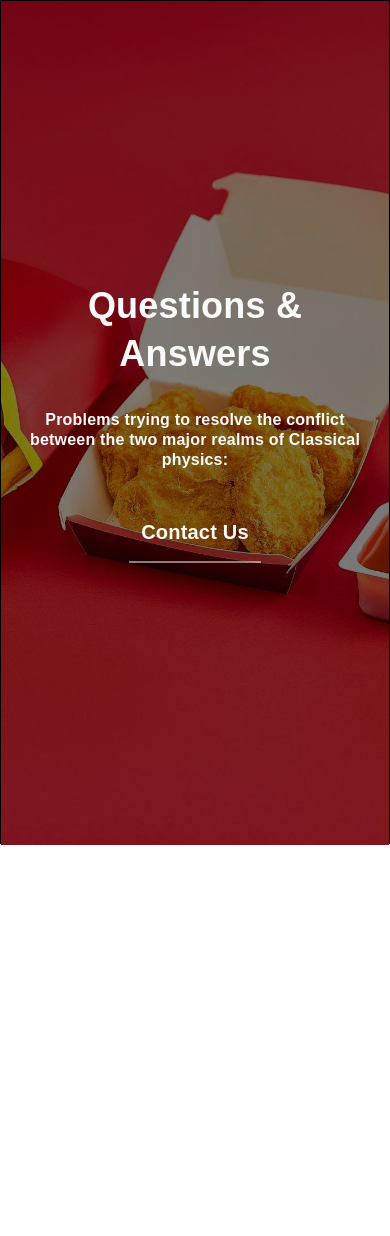
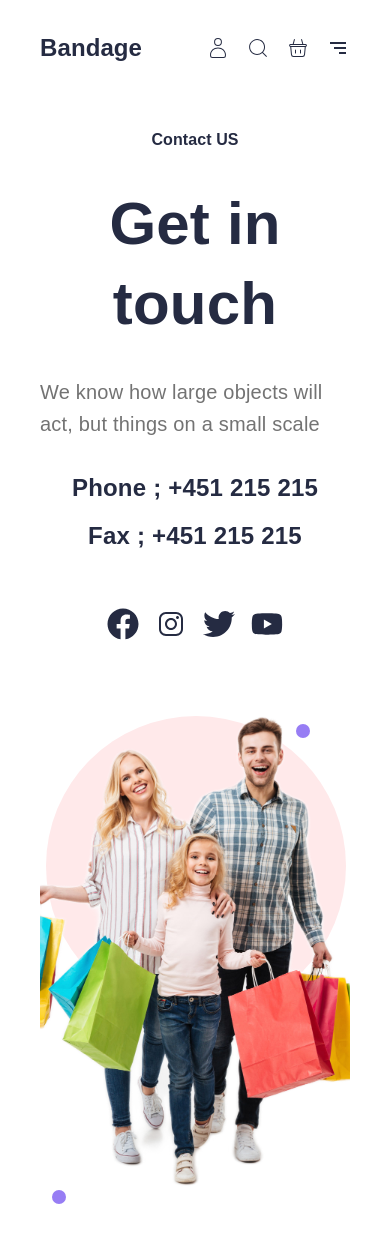
Before and after one commit to MuhammedZeki/D-nemProjesi-ecommers, a React (Vite) app: page /contact in a window 390 px wide. Before the commit the page ends 845 px from the top, so only its background shows below. Built offline with nearby package versions, Linux system fonts and the light colour scheme.

Commit message:
ContactHero is done and mobile

```diff
--- a/src/App.jsx
+++ b/src/App.jsx
@@ -3,9 +3,10 @@ import Home from "./pages/Home";
 import Shop from "./pages/Shop";
 import ModelOpenProvider from "./context/ModelOpen";
 import ProductDetails from "./pages/ProductDetails";
-import Contact from "./pages/Contact";
+import Contact1 from "./pages/Contact1";
 import Team from "./pages/Team";
 import About from "./pages/About";
+import Contact from "./pages/Contact";
 
 const App = () => {
   return (
@@ -15,6 +16,7 @@ const App = () => {
           <Route exact path="/" element={<Home />} />
           <Route path="/shop" element={<Shop />} />
           <Route path="/productDetails" element={<ProductDetails />} />
+          <Route path="/contact1" element={<Contact1 />} />
           <Route path="/contact" element={<Contact />} />
           <Route path="/about" element={<About />} />
           <Route path="/team" element={<Team />} />
--- /dev/null
+++ b/src/components/contact/ContactHero.jsx
@@ -0,0 +1,51 @@
+import { FaFacebook, FaTwitter, FaYoutube } from "react-icons/fa";
+import { IoLogoInstagram } from "react-icons/io";
+
+const ContactHero = () => {
+  return (
+    <div className="flex items-center w-full px-10 lg:w-[75%] mx-auto py-8">
+      <div className="w-full lg:flex lg:flex-row lg:items-center flex flex-col gap-10 lg:gap-0">
+        <div className="font-montserrat flex flex-col items-center lg:items-start gap-8">
+          <h5 className="font-bold leading-6 tracking-[0.1px] text-[#252B42]">
+            Contact US
+          </h5>
+          <h1 className="font-bold text-center lg:text-start text-6xl leading-20 tracking-[0.2px] text-[#252B42]">
+            Get in touch
+          </h1>
+          <p className="font-medium text-xl leading-8 tracking-[0.2px] text-[#737373]">
+            We know how large objects will act, but things on a small scale
+          </p>
+          <div className="flex flex-col gap-4">
+            <p className="font-bold text-center lg:text-start text-2xl leading-8 tracking-[0.2px] text-[#252B42]">
+              Phone ; +451 215 215
+            </p>
+            <p className="font-bold text-center lg:text-start text-2xl leading-8 tracking-[0.2px] text-[#252B42]">
+              Fax ; +451 215 215
+            </p>
+          </div>
+          <div className="flex items-center gap-4 my-6 lg:my-0 text-[#252B42]">
+            <FaFacebook className="w-8 h-8" />
+            <IoLogoInstagram className="w-8 h-8" />
+            <FaTwitter className="w-8 h-8" />
+            <FaYoutube className="w-8 h-8" />
+          </div>
+        </div>
+        <div className="relative">
+          <img
+            src="/contact/img.png"
+            className="lg:w-[801px] h-[500px] w-full object-cover relative z-20"
+            alt=""
+          />
+          <div className="bg-[#FFE9EA] lg:w-[77px] lg:h-[77px] rounded-full absolute lg:top-5 lg:left-25"></div>
+          <div className="bg-[#FFE9EA] lg:w-[30px] lg:h-[30px] rounded-full absolute lg:top-45 lg:right-25"></div>
+          <div className="bg-[#FFE9EA] lg:w-[450px] lg:h-[450px] h-[300px] w-[300px] rounded-full absolute lg:top-3 lg:right-35 top-3 right-1 z-10"></div>
+          <div className="bg-[#977DF4] w-3.5 h-3.5 rounded-full absolute lg:bottom-10 lg:left-30 left-3 bottom-0"></div>
+          <div className="bg-[#977DF4] w-3.5 h-3.5 rounded-full absolute lg:top-25 lg:right-30 top-5 right-10"></div>
+          <div></div>
+        </div>
+      </div>
+    </div>
+  );
+};
+
+export default ContactHero;
--- a/src/components/team/TeamCallAction.jsx
+++ b/src/components/team/TeamCallAction.jsx
@@ -1,6 +1,6 @@
 import { FaFacebook, FaTwitter, FaYoutube } from "react-icons/fa";
 import { IoLogoInstagram } from "react-icons/io5";
-
+import { PiArrowArcRightLight } from "react-icons/pi";
 const TeamCallAction = () => {
   return (
     <div className="flex items-center justify-center my-10">
--- a/src/pages/Contact.jsx
+++ b/src/pages/Contact.jsx
@@ -1,23 +1,11 @@
+import ContactHero from "../components/contact/ContactHero";
+import UpperMenu from "../components/home/UpperMenu";
+
 const Contact = () => {
   return (
-    <div className="relative h-screen border border-black ">
-      <img
-        src="/home/homeBanner.jpg"
-        className="object-cover h-screen w-full"
-      />
-      <div className="absolute top-0 left-0 h-screen w-full bg-black/50"></div>
-      <div className="flex flex-col px-5 w-full items-center justify-center gap-8 font-montserrat absolute top-[50%] left-[50%] -translate-x-1/2 -translate-y-1/2 text-center">
-        <h2 className="font-bold text-4xl  leading-12 tracking-[0.2px] text-[#FAFAFA]">
-          Questions & Answers
-        </h2>
-        <p className="font-semibold leading-5 tracking-[0.2px] text-[#FAFAFA]">
-          Problems trying to resolve the conflict between the two major realms
-          of Classical physics:{" "}
-        </p>
-        <button className="text-[#FAFAFA] cursor-pointer font-semibold text-xl px-3 py-5 leading-5 tracking-[0.2px] border-b border-b-[#FAFAFA]">
-          Contact Us
-        </button>
-      </div>
+    <div>
+      <UpperMenu />
+      <ContactHero />
     </div>
   );
 };
--- /dev/null
+++ b/src/pages/Contact1.jsx
@@ -0,0 +1,25 @@
+const Contact = () => {
+  return (
+    <div className="relative h-screen border border-black ">
+      <img
+        src="/home/homeBanner.jpg"
+        className="object-cover h-screen w-full"
+      />
+      <div className="absolute top-0 left-0 h-screen w-full bg-black/50"></div>
+      <div className="flex flex-col px-5 w-full items-center justify-center gap-8 font-montserrat absolute top-[50%] left-[50%] -translate-x-1/2 -translate-y-1/2 text-center">
+        <h2 className="font-bold text-4xl  leading-12 tracking-[0.2px] text-[#FAFAFA]">
+          Questions & Answers
+        </h2>
+        <p className="font-semibold leading-5 tracking-[0.2px] text-[#FAFAFA]">
+          Problems trying to resolve the conflict between the two major realms
+          of Classical physics:{" "}
+        </p>
+        <button className="text-[#FAFAFA] cursor-pointer font-semibold text-xl px-3 py-5 leading-5 tracking-[0.2px] border-b border-b-[#FAFAFA]">
+          Contact Us
+        </button>
+      </div>
+    </div>
+  );
+};
+
+export default Contact;
```
Also changed, not shown: public/contact/img.png (added).
